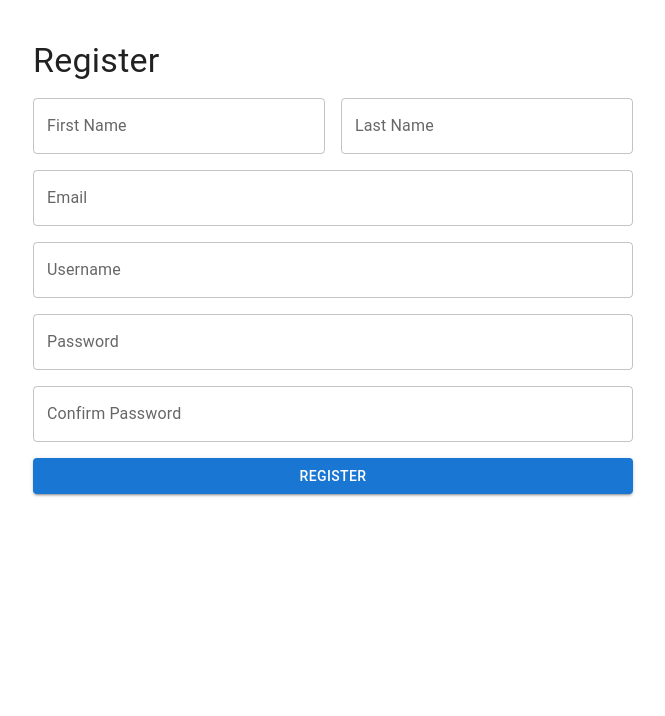
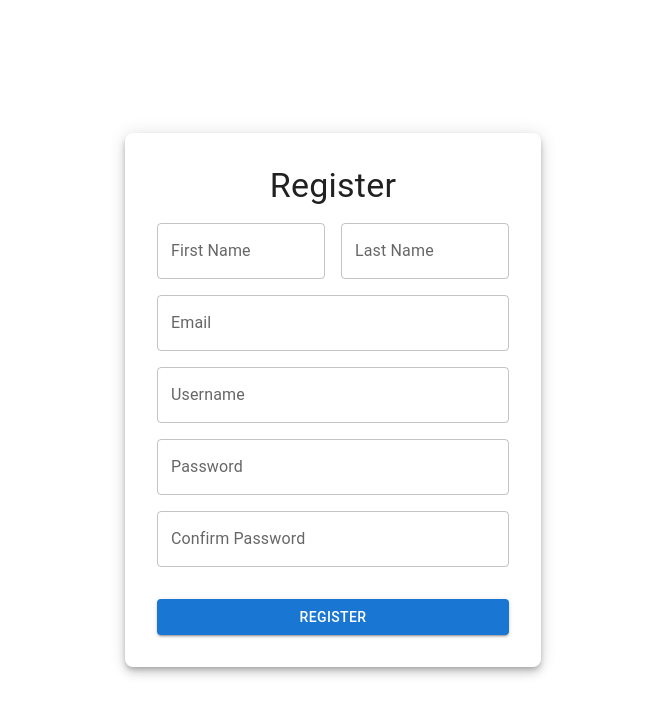
Before and after one commit to kmdurga67/twinleaves-assesment, a React (Create React App) app: page / in a window 1280 px wide. Shown: the top 716 px of the page, without its empty margins (307-972 px from the left). Built offline with nearby package versions, Linux system fonts and the light colour scheme.

Commit message:
added react-toastify library to display success message or fail message when registration or login success or fail

```diff
--- a/db.json
+++ b/db.json
@@ -7,6 +7,14 @@
       "firstName": "Kumari ",
       "lastName": "Durga",
       "email": "singhdurga5698@gmail.com"
+    },
+    {
+      "id": "bb53",
+      "username": "Shreya12",
+      "password": "Shreya12",
+      "firstName": "Shreya",
+      "lastName": "Ghoshal",
+      "email": "shreya12@gmail.com"
     }
   ]
 }
--- a/src/App.js
+++ b/src/App.js
@@ -6,6 +6,8 @@ import Cart from './pages/Cart';
 import ProductDetails from './components/ProductDetails';
 import Registration from './pages/Registration';
 import ErrorBoundary from './components/ErrorBoundary';
+import 'react-toastify/dist/ReactToastify.css';
+import { ToastContainer } from 'react-toastify';
 
 const App = () => {
     const isAuthenticated = !!localStorage.getItem('user');
@@ -13,6 +15,7 @@ const App = () => {
     return (
         <>
             <ErrorBoundary>
+            <ToastContainer />
                 <Routes>
                     <Route path="/" element={<Registration />} />
                     <Route path="/login" element={<Login />} />
--- a/src/pages/Login.js
+++ b/src/pages/Login.js
@@ -1,6 +1,7 @@
 import React, { useState } from 'react';
 import { Box, TextField, Button, Typography, Grid } from '@mui/material';
 import { useNavigate } from 'react-router-dom';
+import { toast } from 'react-toastify';
 import { loginUser } from '../api';
 
 const Login = () => {
@@ -17,12 +18,15 @@ const Login = () => {
             );
             if (user) {
                 localStorage.setItem('user', JSON.stringify(user));
+                toast.success('Login successful!');
                 navigate('/home');
             } else {
                 setError('Invalid username or password');
+                toast.error('Invalid username or password');
             }
         } catch (err) {
             setError('Error logging in');
+            toast.error('Error logging in');
         }
     };
 
--- a/src/pages/Registration.js
+++ b/src/pages/Registration.js
@@ -1,6 +1,7 @@
 import React, { useState } from 'react';
-import { Box, TextField, Button, Typography, Grid } from '@mui/material';
+import { TextField, Button, Typography, Grid, Paper } from '@mui/material';
 import { useNavigate } from 'react-router-dom';
+import { toast } from 'react-toastify';
 import { registerUser } from '../api';
 
 const Registration = () => {
@@ -26,7 +27,7 @@ const Registration = () => {
     };
 
     const validatePassword = (password) => {
-        const passwordRegex = /^(?=.*[a-z])(?=.*[A-Z])(?=.*\d)[a-zA-Z\d]{6,}$/;
+        const passwordRegex = /^(?=.*[a-z])(?=.*[A-Z])(?=.*\d)[a-zA-Z\d]{8,}$/;
         return passwordRegex.test(password);
     };
 
@@ -35,31 +36,38 @@ const Registration = () => {
 
         if (!validateUsername(username)) {
             setError('Username must be at least 6 characters long and include one uppercase letter, one lowercase letter, and one number.');
+            toast.error('Invalid username format.');
             return;
         }
 
         if (!validatePassword(password)) {
-            setError('Password must be at least 6 characters long and include one uppercase letter, one lowercase letter, and one number.');
+            setError('Password must be at least 8 characters long which include one uppercase letter, one lowercase letter, and one number.');
+            toast.error('Invalid password format.');
             return;
         }
 
         if (password !== confirmPassword) {
             setError('Passwords do not match.');
+            toast.error('Passwords do not match.');
             return;
         }
 
         try {
             await registerUser({ username, password, ...rest });
+            toast.success('Registration successful!');
             navigate('/login');
         } catch (err) {
             setError('Error registering.');
+            toast.error('Error registering.');
         }
     };
 
     return (
-        <Box sx={{ maxWidth: 600, mx: 'auto', mt: 5 }}>
-            <Typography variant="h4" mb={2}>Register</Typography>
-            {error && <Typography color="error" mb={2}>{error}</Typography>}
+        <Grid container justifyContent="center" alignItems="center" sx={{ minHeight: '100vh', px: 2 }}>
+            <Grid item xs={12} sm={8} md={6} lg={4}>
+                <Paper elevation={6} sx={{ p: 4, borderRadius: 2 }}>
+                    <Typography variant="h4" mb={2} textAlign="center">Register</Typography>
+                    {error && <Typography color="error" mb={2} textAlign="center">{error}</Typography>}
                     <Grid container spacing={2}>
                         <Grid item xs={12} sm={6}>
                             <TextField
@@ -119,12 +127,14 @@ const Registration = () => {
                             />
                         </Grid>
                         <Grid item xs={12}>
-                    <Button variant="contained" onClick={handleRegister} fullWidth>
+                            <Button variant="contained" color="primary" onClick={handleRegister} fullWidth sx={{ mt: 2 }}>
                                 Register
                             </Button>
                         </Grid>
                     </Grid>
-        </Box>
+                </Paper>
+            </Grid>
+        </Grid>
     );
 };
 
```
Lines whose indentation alone changed are shown as unchanged.
